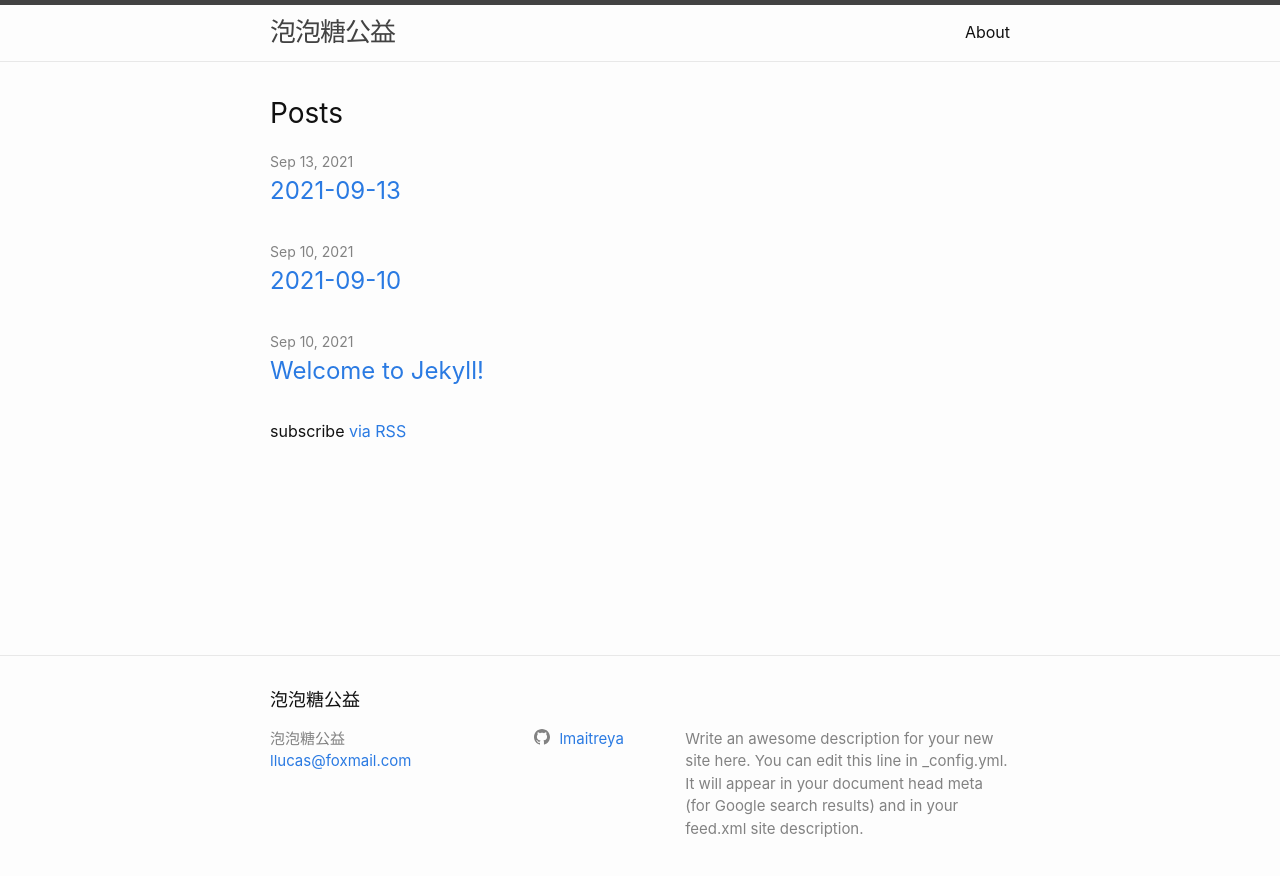
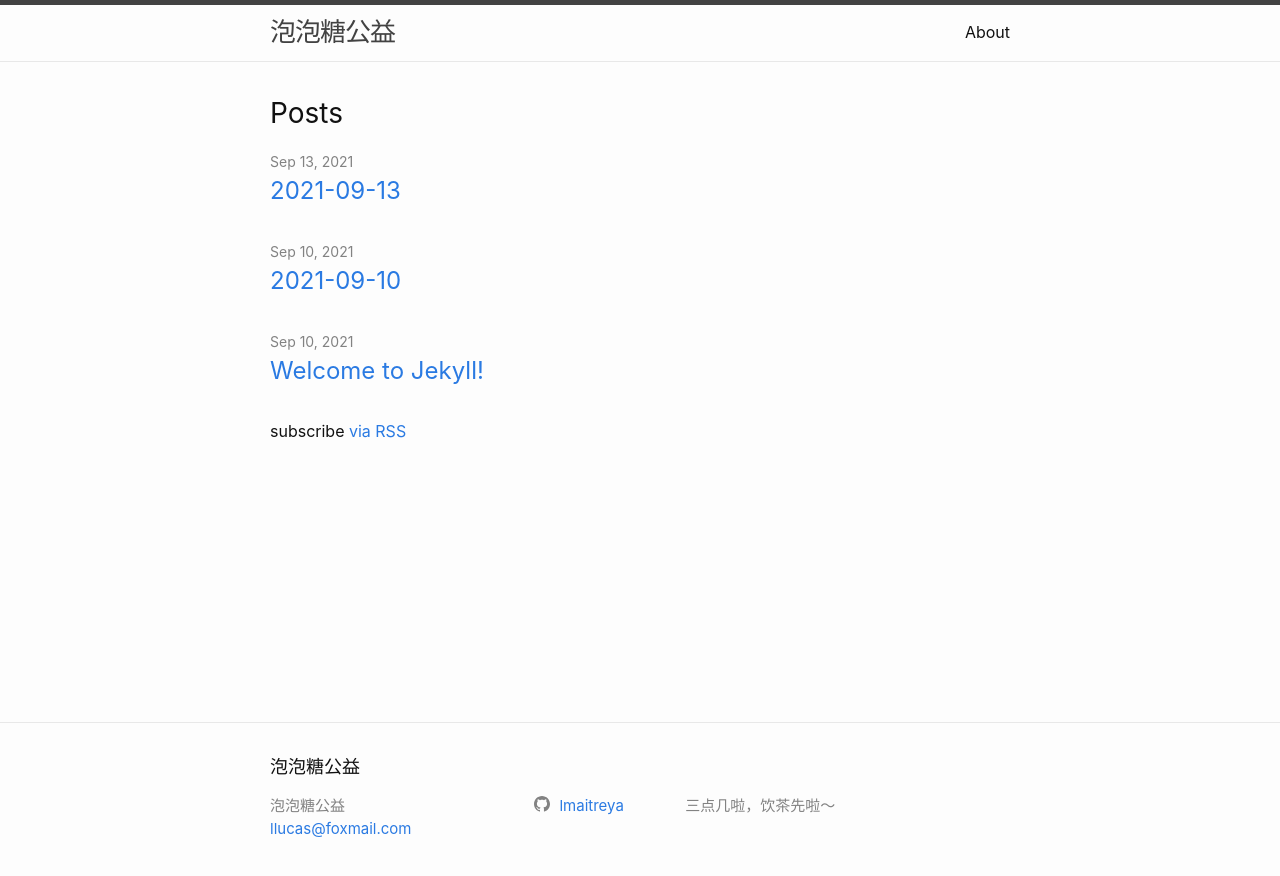
Before and after one commit to lmaitreya/bubblegum, a Jekyll site: the page built from index.markdown, in a window 1280 px wide. Shown: the top 876 px of the page. Built offline with Jekyll 4.4.1, drawn with Linux system fonts in a browser that asks for light colours.

Commit message:
Update _config.yml

```diff
--- a/_config.yml
+++ b/_config.yml
@@ -21,10 +21,7 @@
 title: 泡泡糖公益
 email: llucas@foxmail.com
 description: >- # this means to ignore newlines until "baseurl:"
-  Write an awesome description for your new site here. You can edit this
-  line in _config.yml. It will appear in your document head meta (for
-  Google search results) and in your feed.xml site description.
-baseurl: "/bubblegum" # the subpath of your site, e.g. /blog
+  三点几啦，饮茶先啦～
 domain: lmaitreya.github.io
 url: "https://lmaitreya.github.io" # the base hostname & protocol for your site, e.g. http://example.com
 # twitter_username: jekyllrb
```
